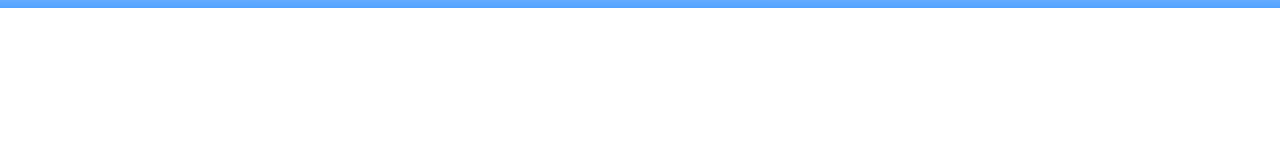
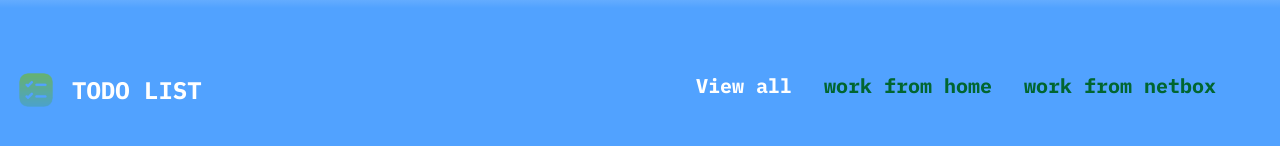
Before and after one commit to salimxfardeheb/todo-list, a Next.js app: page / in a window 1280 px wide. Shown: the part 792-938 px from the top of the page. Before the commit the page ends 800 px from the top, so only its background shows below. Built offline with nearby package versions, Linux system fonts and the light colour scheme; no server answers; the database is empty.

Commit message:
feat footer section

```diff
--- a/app/components/footer.tsx
+++ b/app/components/footer.tsx
@@ -1,9 +1,33 @@
+'use client'
+import Link from 'next/link'
 import React from 'react'
+import {links } from "../variables"
+import { usePathname } from 'next/navigation';
+
+
 
 const Footer = () => {
+  const currentPath = usePathname();
   return (
-    <div>
-      Footer
+    <div className="md:flex justify-between items-center w-full md:w-auto px-4 bg-blue-400 py-10 ">
+        <Link href="/" className="flex items-center gap-4">
+          <img src="/checklist.png" alt="check-list-logo" className="w-10 h-10" />
+          <p className="text-2xl font-extrabold text-white">TODO LIST</p>
+        </Link>
+        <div className="w-full md:w-auto justify-center mt-6 pb-6 px-12">
+        <ul className="flex flex-col md:flex-row gap-4 md:gap-8 mt-24 md:mt-0 text-xl font-black text-green-900">
+          {links.map((link) => (
+            <li key={link.href} className="pb-2">
+              <Link
+                href={link.href}
+                className={`${link.href === currentPath ? 'text-white' : 'text-green-800'} transition-colors`}
+              >
+                {link.label}
+              </Link>
+            </li>
+          ))}
+        </ul>
+      </div>
     </div>
   )
 }
--- a/app/components/navBar.tsx
+++ b/app/components/navBar.tsx
@@ -2,16 +2,12 @@
 import Link from "next/link";
 import { usePathname } from "next/navigation";
 import React, { useState } from "react";
+import {links } from "../variables"
 
 const NavBar = () => {
   const currentPath = usePathname();
   const [isOpen, setIsOpen] = useState(false);
 
-   const links = [
-    { label: "View all", href: "/" },
-    { label: "work from home", href: "/home" },
-    { label: "work from netbox", href: "/netbox" },
-  ];
 
   return (
     <nav className="flex flex-col md:flex-row items-center justify-between py-4 bg-white">
@@ -47,7 +43,7 @@ const NavBar = () => {
             <li key={link.href} className="pb-2">
               <Link
                 href={link.href}
-                className={`${link.href === currentPath ? 'text-green-500' : 'text-green-800'} hover:text-blue-700 transition-colors`}
+                className={`${link.href === currentPath ? 'text-green-500' : 'text-green-800'} transition-colors`}
               >
                 {link.label}
               </Link>
--- a/app/layout.tsx
+++ b/app/layout.tsx
@@ -1,9 +1,10 @@
 import type { Metadata } from "next";
-import type { Viewport } from 'next'
+import type { Viewport } from "next";
 import { IBM_Plex_Mono } from "next/font/google";
 import "./globals.css";
 
 import NavBar from "./components/navBar";
+import Footer from "./components/footer";
 
 const ibmPlexMono = IBM_Plex_Mono({
   subsets: ["latin"],
@@ -17,11 +18,11 @@ export const metadata: Metadata = {
 };
 
 export const viewport: Viewport = {
-  width: 'device-width',
+  width: "device-width",
   initialScale: 1,
   maximumScale: 1,
   userScalable: false,
-}
+};
 
 export default function RootLayout({
   children,
@@ -30,10 +31,13 @@ export default function RootLayout({
 }>) {
   return (
     <html lang="en">
-      <body className={`${ibmPlexMono.className} antialiased min-h-screen bg-linear-to-b from-90% from-white to-blue-400`}>
-        <NavBar/>
-        <main>{children}</main>
-        </body>
+      <body className={`${ibmPlexMono.className} antialiased`}>
+        <div className="min-h-screen bg-linear-to-b from-90% from-white to-blue-400">
+          <NavBar />
+          <main>{children}</main>
+        </div>
+        <Footer />
+      </body>
     </html>
   );
 }
--- a/app/page.tsx
+++ b/app/page.tsx
@@ -6,7 +6,7 @@ import prisma from "@/lib/prisma";
 export default async function Home() {
   const todos = await prisma.todo.findMany()
   return (
-    <div className="py-10 px-4 mb-60">
+    <div className="py-10 px-4">
       {/* AddTodo Section */}
       <div className="mx-auto mb-10">
         <AddTodo />
--- /dev/null
+++ b/app/variables.ts
@@ -0,0 +1,5 @@
+   export const links = [
+    { label: "View all", href: "/" },
+    { label: "work from home", href: "/home" },
+    { label: "work from netbox", href: "/netbox" },
+  ];
```
